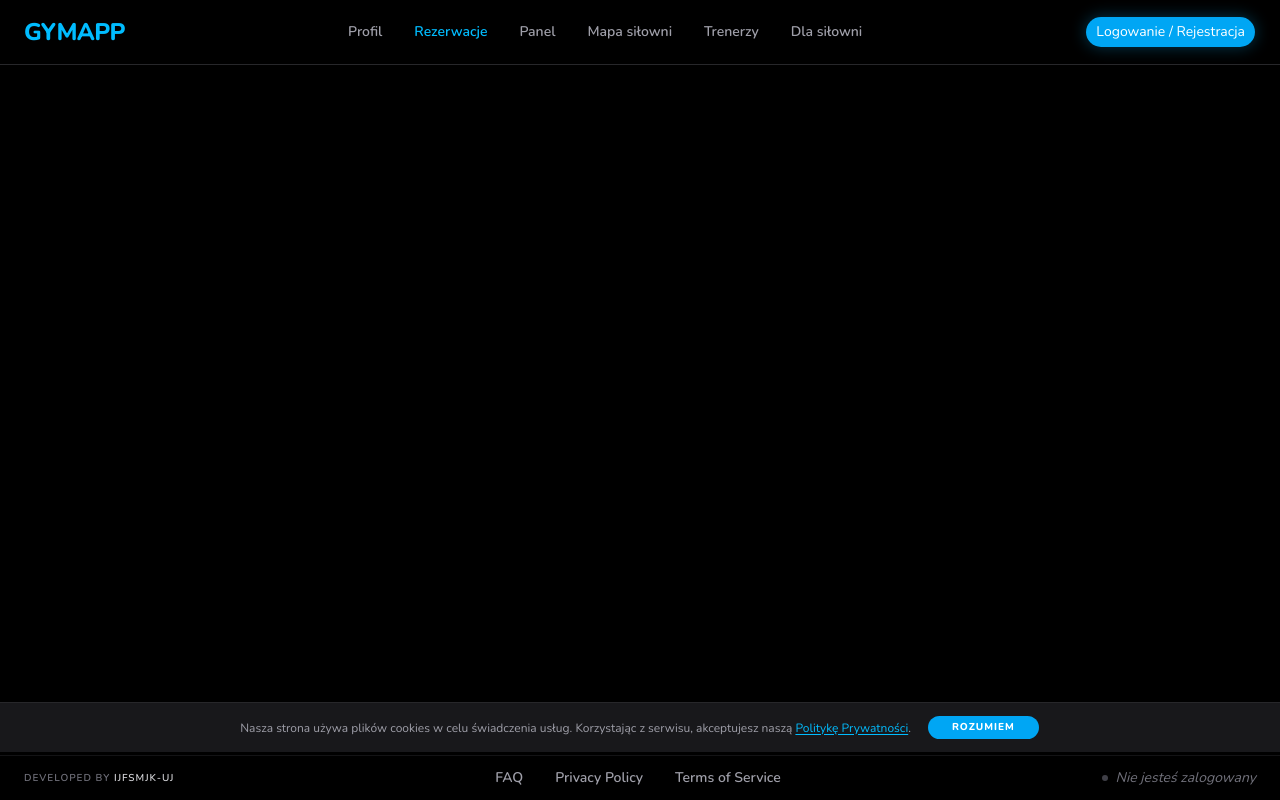
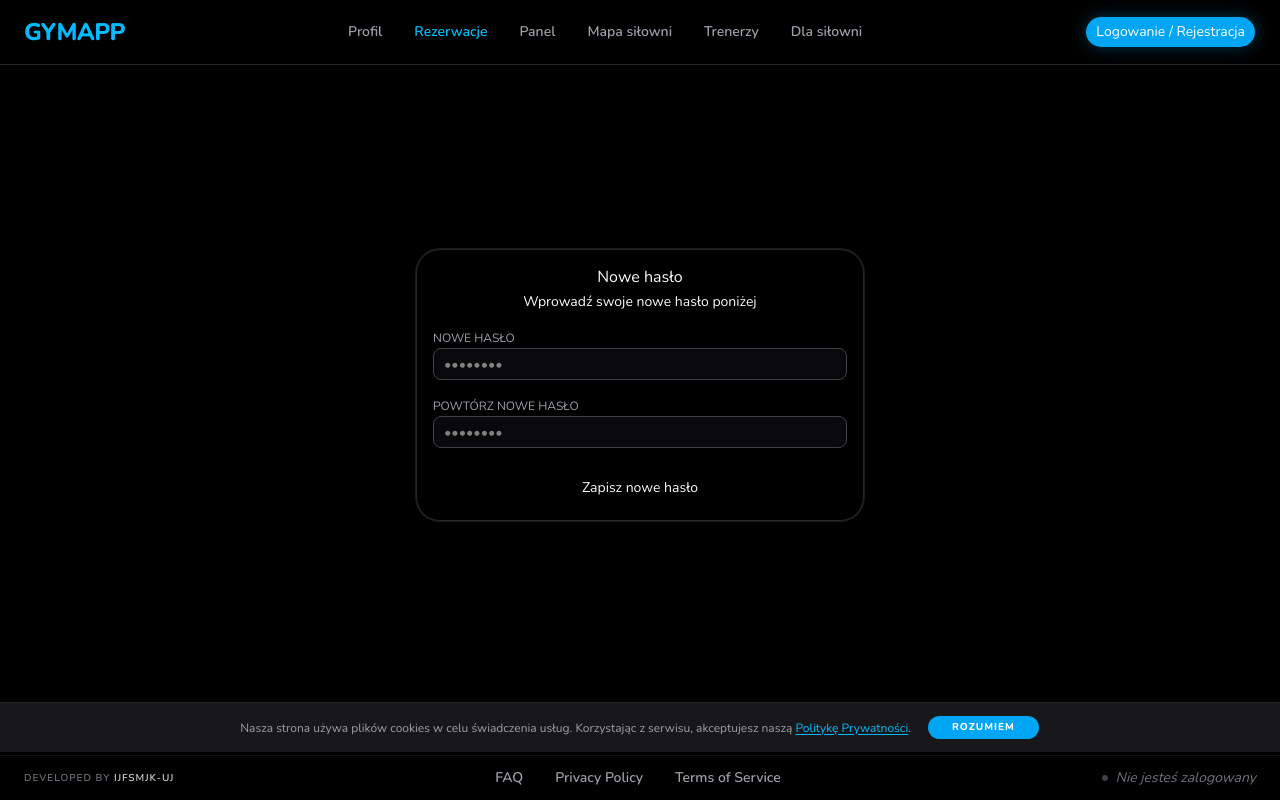
Before and after one commit to IJFSMJK-uj/ZESP_PROG-gym_app, a React (Vite) app in the folder frontend/: page /change-password in a window 1280 px wide. Built offline with nearby package versions, Linux system fonts and the light colour scheme.

Commit message:
formularz do zmiany hasła

```diff
--- a/frontend/src/App.tsx
+++ b/frontend/src/App.tsx
@@ -20,6 +20,7 @@ import { PrivacyPage } from "./pages/PrivacyPage";
 import { AdminDashboardPage } from "./pages/AdminDashboardPage";
 import { FaqPage } from "./pages/FaqPage";
 import { VerifyEmailPage } from "./pages/VerifyEmailPage";
+import { ChangePasswordPage } from "./pages/ChangePasswordPage";
 
 function App() {
   return (
@@ -48,6 +49,7 @@ function App() {
               <Route path="/admin" element={<AdminDashboardPage />} />
               <Route path="/faq" element={<FaqPage />} />
               <Route path="/verify-email" element={<VerifyEmailPage />} />
+              <Route path="/change-password" element={<ChangePasswordPage />} />
             </Routes>
           </main>
 
--- /dev/null
+++ b/frontend/src/pages/ChangePasswordPage.tsx
@@ -0,0 +1,103 @@
+import { useState } from "react";
+import { useSearchParams, useNavigate } from "react-router-dom";
+import { authService } from "../api/authService";
+import { Button } from "../components/ui/button";
+import { Input } from "../components/ui/input";
+import { Card, CardContent, CardDescription, CardHeader, CardTitle } from "../components/ui/card";
+
+export const ChangePasswordPage = () => {
+  const [searchParams] = useSearchParams();
+  const token = searchParams.get("token");
+  const navigate = useNavigate();
+
+  const [password, setPassword] = useState("");
+  const [confirmPassword, setConfirmPassword] = useState("");
+  const [loading, setLoading] = useState(false);
+  const [error, setError] = useState("");
+  const [success, setSuccess] = useState(false);
+
+  const handleSubmit = async (e: React.FormEvent) => {
+    e.preventDefault();
+    setError("");
+
+    if (!token) {
+      setError("Nieprawidłowy token");
+      return;
+    }
+
+    if (password.length < 6) {
+      setError("Hasło musi mieć minimum 6 znaków");
+      return;
+    }
+
+    if (password !== confirmPassword) {
+      setError("Hasła nie są identyczne");
+      return;
+    }
+
+    setLoading(true);
+    const result = await authService.changePassword(token, password);
+    setLoading(false);
+
+    if (result.error) {
+      setError(result.error);
+    } else {
+      setSuccess(true);
+      setTimeout(() => navigate("/auth"), 2000);
+    }
+  };
+
+  return (
+    <div className="flex items-center justify-center min-h-[80vh] p-4">
+      <Card className="w-full max-w-md bg-black border border-zinc-800 rounded-3xl">
+        <CardHeader className="text-center">
+          <CardTitle>Nowe hasło</CardTitle>
+          <CardDescription>Wprowadź swoje nowe hasło poniżej</CardDescription>
+        </CardHeader>
+        <CardContent>
+          {success ? (
+            <div className="text-sm text-emerald-300 p-4 bg-emerald-500/10 rounded-md text-center">
+              Hasło zostało zmienione! Za chwilę zostaniesz przekierowany do logowania...
+            </div>
+          ) : (
+            <form onSubmit={handleSubmit} className="space-y-4">
+              {error && (
+                <div className="text-sm text-red-300 p-2 bg-red-500/10 rounded-md border border-red-500/20">
+                  {error}
+                </div>
+              )}
+
+              <div className="space-y-2">
+                <label className="text-xs uppercase text-zinc-400">Nowe hasło</label>
+                <Input
+                  type="password"
+                  value={password}
+                  onChange={(e) => setPassword(e.target.value)}
+                  className="bg-zinc-950 border-zinc-700 focus:border-sky-500"
+                  placeholder="••••••••"
+                  required
+                />
+              </div>
+
+              <div className="space-y-2">
+                <label className="text-xs uppercase text-zinc-400">Powtórz nowe hasło</label>
+                <Input
+                  type="password"
+                  value={confirmPassword}
+                  onChange={(e) => setConfirmPassword(e.target.value)}
+                  className="bg-zinc-950 border-zinc-700 focus:border-sky-500"
+                  placeholder="••••••••"
+                  required
+                />
+              </div>
+
+              <Button type="submit" className="w-full mt-2 cursor-pointer" disabled={loading}>
+                {loading ? "Zmieniam..." : "Zapisz nowe hasło"}
+              </Button>
+            </form>
+          )}
+        </CardContent>
+      </Card>
+    </div>
+  );
+};
```
